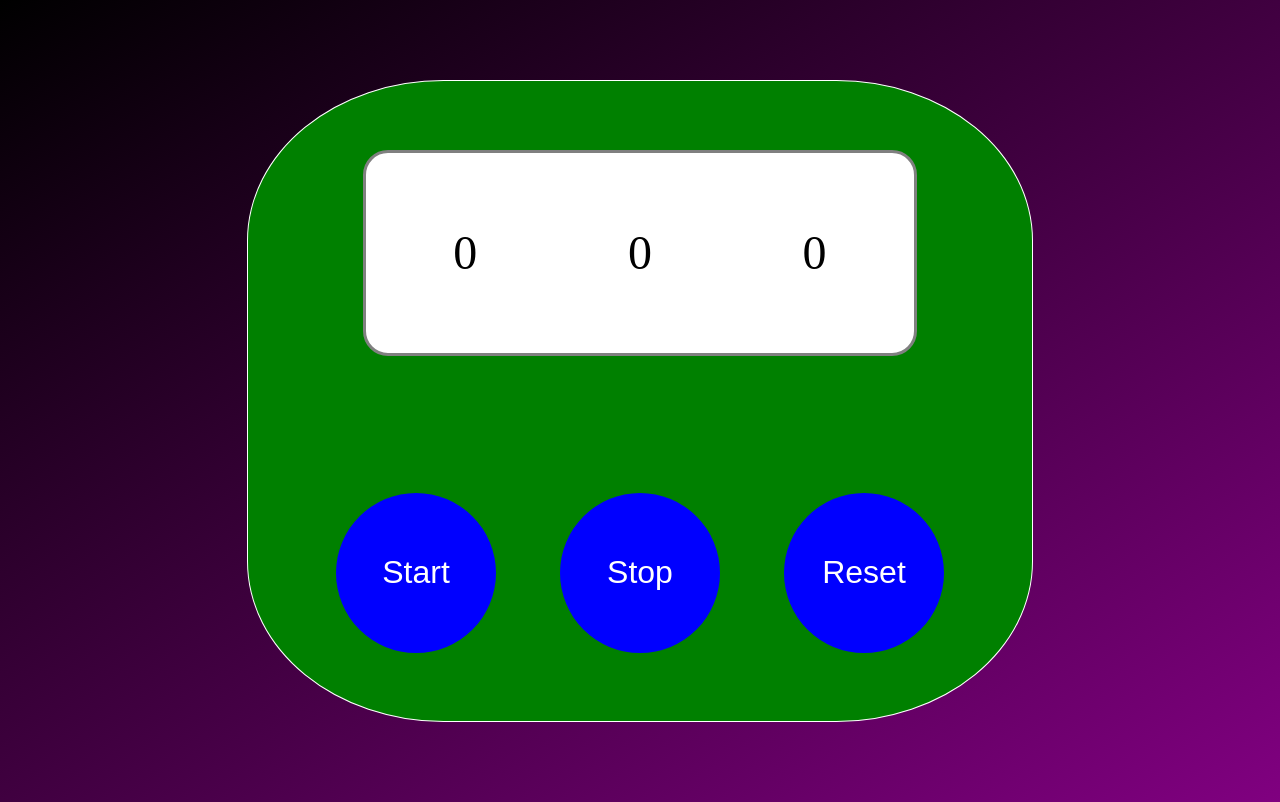
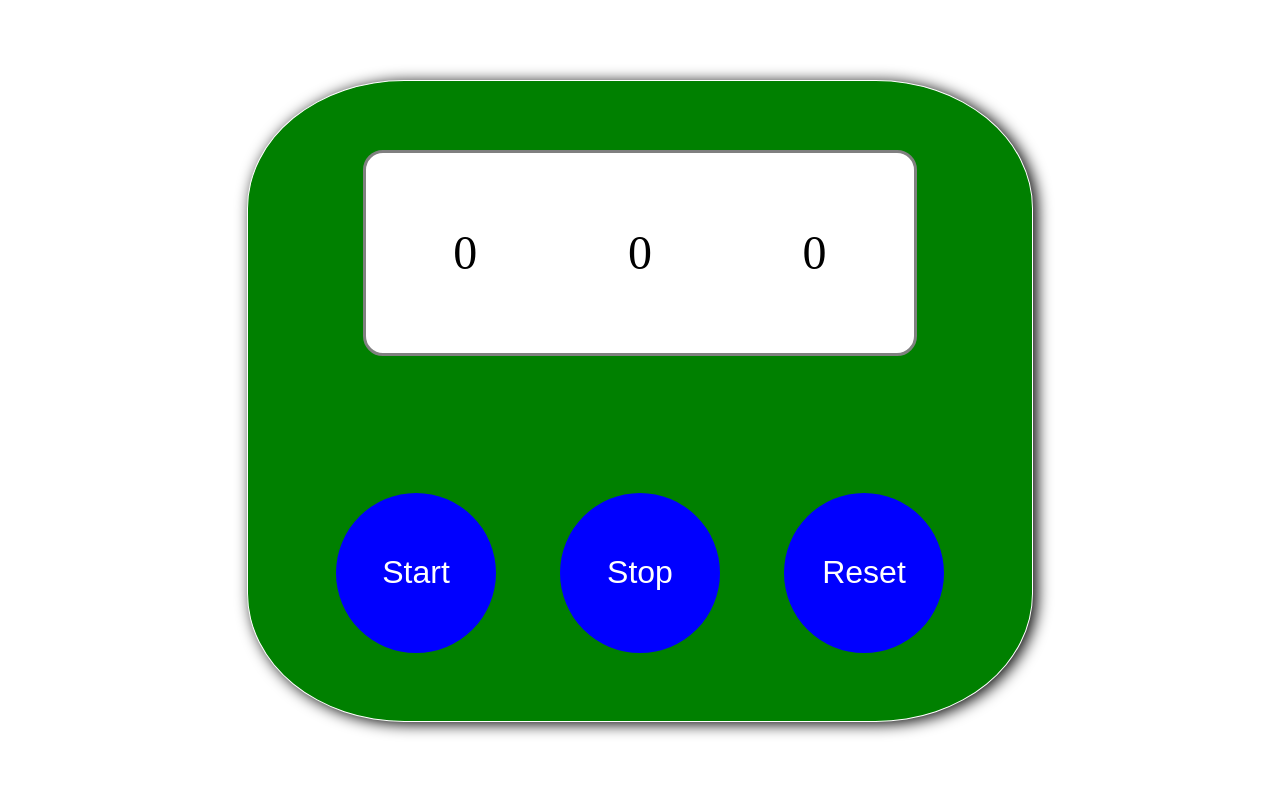
Before and after one commit to LachiePD/vanillaTimerApp, a plain HTML site: page index.html in a window 1280 px wide. Drawn offline with Linux system fonts and the light colour scheme.

Commit message:
changed color

```diff
--- a/styles.css
+++ b/styles.css
@@ -13,7 +13,7 @@ body{
 	align-items:center;
 	padding:10vh;
 	box-sizing:border-box;
-	background: linear-gradient(to bottom right, black, purple);
+	background: white;
 }
 
 .appContainer{
@@ -26,7 +26,8 @@ body{
 	height:100%;
 	min-height:80vh;
 	border: white 1px solid;
-	border-radius: 25%;
+	border-radius: 20%;
+	box-shadow: 4px 2px 15px #000;
 }
 
 .heading{
@@ -71,9 +72,11 @@ body{
 	justify-content:center;
 	align-items:center;
 	gap:10px;
-	border-radius:25px;
+	border-radius:20px;
 	font-size:3em;
 	border: solid grey 3px;
+
+
 }
 .intervalDisplay{
 	display:flex;
```
